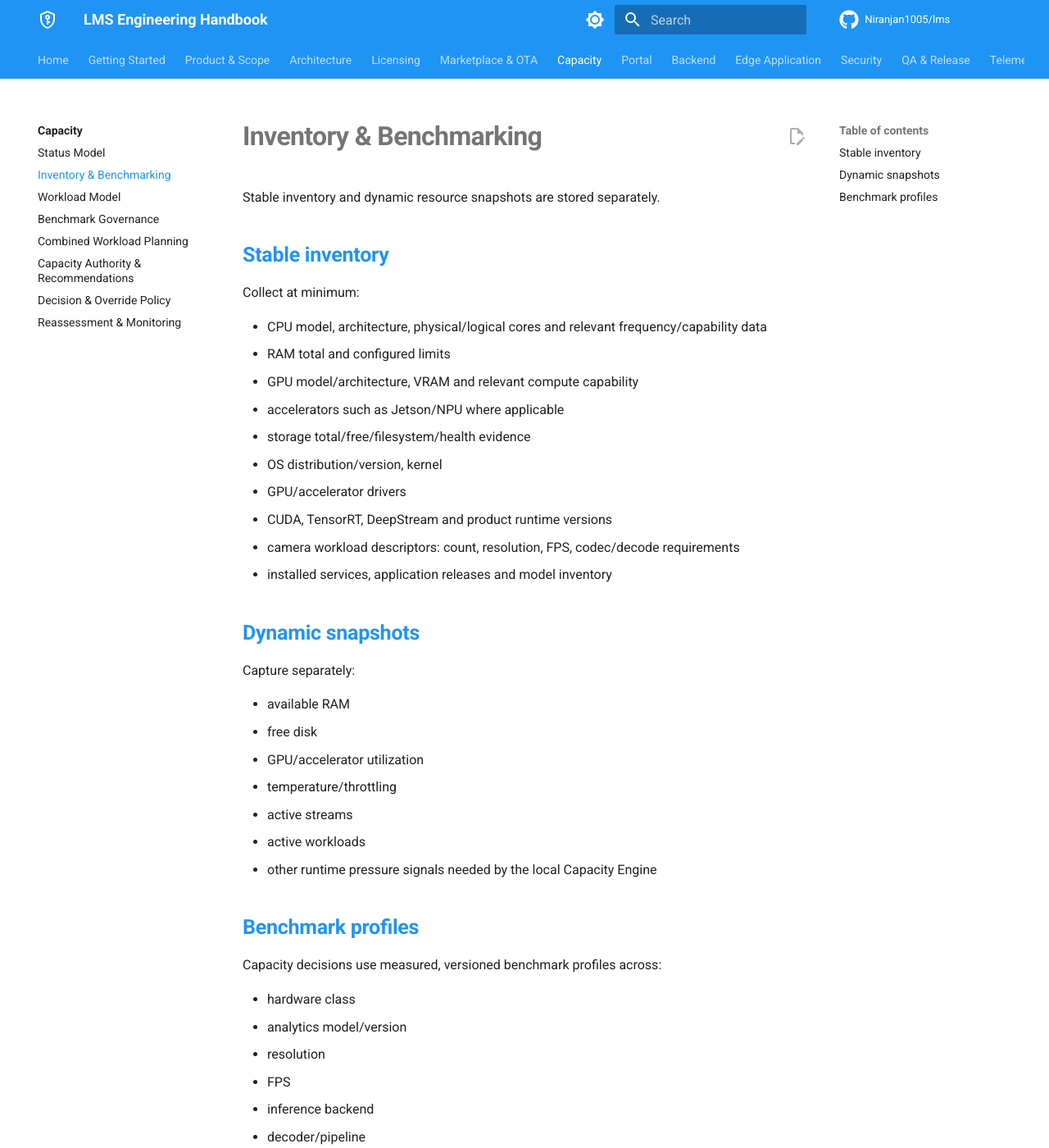
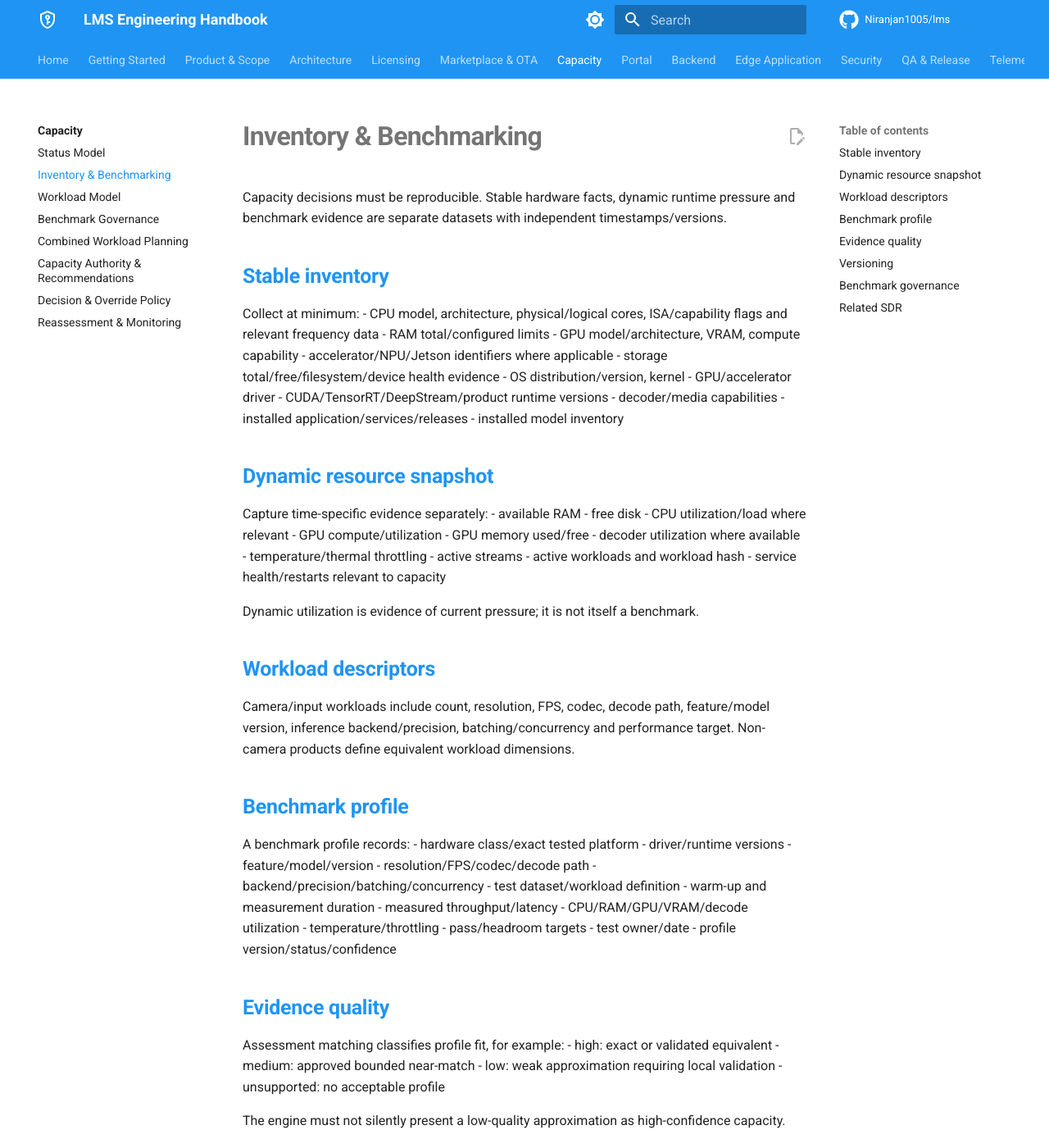
Before and after one commit to Niranjan1005/lms, an MkDocs documentation site: the page built from docs/capacity/inventory-benchmarking.md, in a window 1280 px wide and 1400 px high. Shown: the whole window at 82% size. Built offline with MkDocs 1.6.1 and Material for MkDocs 9.7.7, drawn with Linux system fonts in a browser that asks for light colours; comment, search, counter and statistics services are not loaded; some of the changed text lies outside the part shown.

Commit message:
docs: deepen capacity inventory and benchmark evidence

```diff
--- a/docs/capacity/inventory-benchmarking.md
+++ b/docs/capacity/inventory-benchmarking.md
@@ -1,47 +1,76 @@
 # Inventory & Benchmarking
 
-Stable inventory and dynamic resource snapshots are stored separately.
+Capacity decisions must be reproducible. Stable hardware facts, dynamic runtime pressure and benchmark evidence are separate datasets with independent timestamps/versions.
 
 ## Stable inventory
 
 Collect at minimum:
+- CPU model, architecture, physical/logical cores, ISA/capability flags and relevant frequency data
+- RAM total/configured limits
+- GPU model/architecture, VRAM, compute capability
+- accelerator/NPU/Jetson identifiers where applicable
+- storage total/free/filesystem/device health evidence
+- OS distribution/version, kernel
+- GPU/accelerator driver
+- CUDA/TensorRT/DeepStream/product runtime versions
+- decoder/media capabilities
+- installed application/services/releases
+- installed model inventory
 
-- CPU model, architecture, physical/logical cores and relevant frequency/capability data
-- RAM total and configured limits
-- GPU model/architecture, VRAM and relevant compute capability
-- accelerators such as Jetson/NPU where applicable
-- storage total/free/filesystem/health evidence
-- OS distribution/version, kernel
-- GPU/accelerator drivers
-- CUDA, TensorRT, DeepStream and product runtime versions
-- camera workload descriptors: count, resolution, FPS, codec/decode requirements
-- installed services, application releases and model inventory
+## Dynamic resource snapshot
 
-## Dynamic snapshots
-
-Capture separately:
-
+Capture time-specific evidence separately:
 - available RAM
 - free disk
-- GPU/accelerator utilization
+- CPU utilization/load where relevant
+- GPU compute/utilization
+- GPU memory used/free
+- decoder utilization where available
+- temperature/thermal throttling
+- active streams
+- active workloads and workload hash
+- service health/restarts relevant to capacity
+
+Dynamic utilization is evidence of current pressure; it is not itself a benchmark.
+
+## Workload descriptors
+
+Camera/input workloads include count, resolution, FPS, codec, decode path, feature/model version, inference backend/precision, batching/concurrency and performance target. Non-camera products define equivalent workload dimensions.
+
+## Benchmark profile
+
+A benchmark profile records:
+- hardware class/exact tested platform
+- driver/runtime versions
+- feature/model/version
+- resolution/FPS/codec/decode path
+- backend/precision/batching/concurrency
+- test dataset/workload definition
+- warm-up and measurement duration
+- measured throughput/latency
+- CPU/RAM/GPU/VRAM/decode utilization
 - temperature/throttling
-- active streams
-- active workloads
-- other runtime pressure signals needed by the local Capacity Engine
+- pass/headroom targets
+- test owner/date
+- profile version/status/confidence
 
-## Benchmark profiles
+## Evidence quality
 
-Capacity decisions use measured, versioned benchmark profiles across:
+Assessment matching classifies profile fit, for example:
+- high: exact or validated equivalent
+- medium: approved bounded near-match
+- low: weak approximation requiring local validation
+- unsupported: no acceptable profile
 
-- hardware class
-- analytics model/version
-- resolution
-- FPS
-- inference backend
-- decoder/pipeline
-- concurrent workloads
-- target latency/FPS/SLA
+The engine must not silently present a low-quality approximation as high-confidence capacity.
 
-Instantaneous utilization alone is not a benchmark.
+## Versioning
 
-Every assessment must record the benchmark profile/version and inventory/workload inputs used so the result can be reproduced and audited.
+Inventory, workload, benchmark profile, app/runtime and model versions used in an assessment are persisted. Material change makes prior result stale according to reassessment rules.
+
+## Benchmark governance
+
+Only approved/active benchmark profiles drive production recommendations. Superseded/retired profiles remain available for historical audit/reproduction.
+
+## Related SDR
+`SDR-CAP-002` through `SDR-CAP-005`, `SDR-CAP-011`
```
